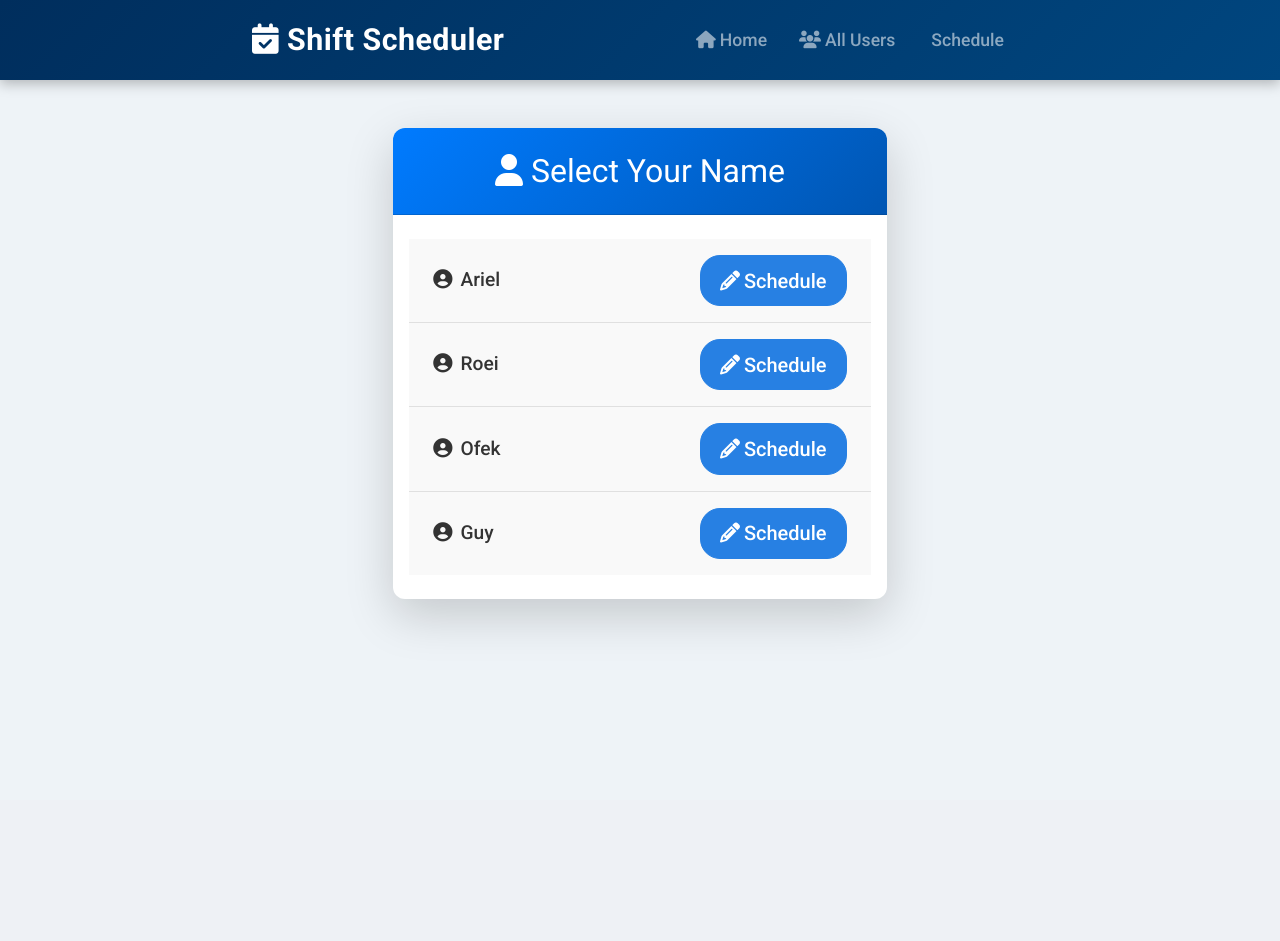
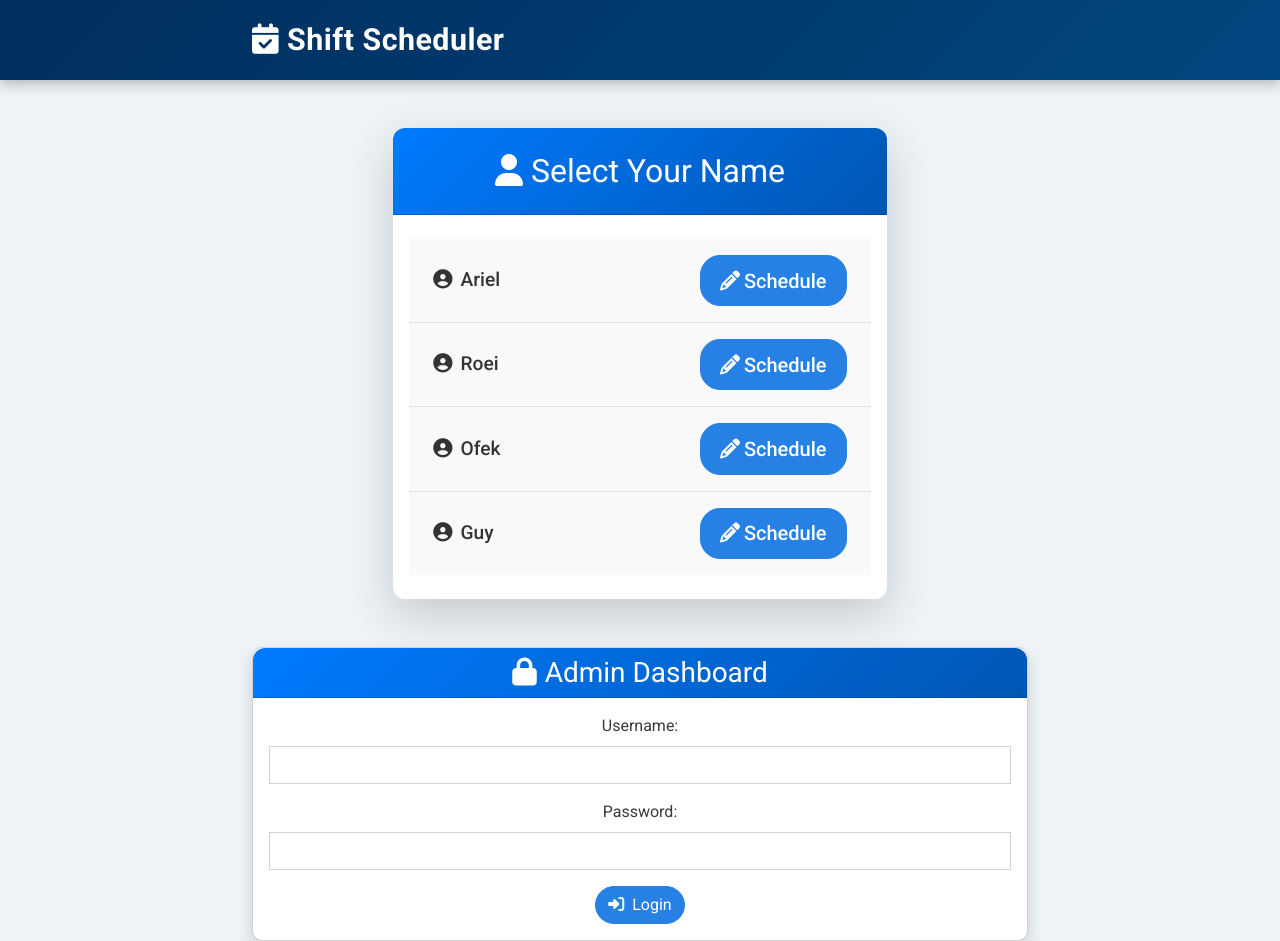
Before and after one commit to Ariel7871/Shift-Manager, a Flask app: page /choose_schedule in a window 1280 px wide. Before the commit the page ends 628 px from the top, so only its background shows below. Run offline with Flask 3, Linux system fonts and the light colour scheme; data comes from the database, SQL or seed files in the repository; some libraries are stand-ins or nearby versions.

Commit message:
Add files via upload

```diff
--- a/templates/base.html
+++ b/templates/base.html
@@ -2,45 +2,18 @@
 <html lang="en">
 <head>
   <meta charset="UTF-8">
-  <meta name="viewport" content="width=device-width, initial-scale=1"> <!-- Add this line -->
+  <meta name="viewport" content="width=device-width, initial-scale=1">
   <title>Shift Scheduler</title>
-  <!-- Bootswatch Cosmo Theme (Bootstrap 5) -->
   <link href="https://cdn.jsdelivr.net/npm/bootswatch@5.3.0/dist/cosmo/bootstrap.min.css" rel="stylesheet">
-  <!-- Font Awesome Icons -->
   <link href="https://cdnjs.cloudflare.com/ajax/libs/font-awesome/6.4.0/css/all.min.css" rel="stylesheet">
-  <!-- Custom CSS -->
   <link rel="stylesheet" href="{{ url_for('static', filename='style.css') }}">
 </head>
 <body>
-  <!-- Toolbar / Navbar -->
   <nav class="navbar navbar-expand-lg navbar-dark custom-navbar">
     <div class="container">
       <a class="navbar-brand custom-brand" href="{{ url_for('index') }}">
         <i class="fa-solid fa-calendar-check me-2"></i>Shift Scheduler
       </a>
-		<button class="navbar-toggler" type="button" data-bs-toggle="collapse" data-bs-target="#navbarNav"
-				aria-controls="navbarNav" aria-expanded="false" aria-label="Toggle navigation">
-		  <span class="navbar-toggler-icon"></span>
-		</button>
-		<div class="collapse navbar-collapse justify-content-end" id="navbarNav">
-		  <ul class="navbar-nav">
-			<li class="nav-item">
-			  <a href="{{ url_for('index') }}" class="nav-link">
-				<i class="fa-solid fa-house me-1"></i>Home
-			  </a>
-			</li>
-			<li class="nav-item">
-			  <a href="{{ url_for('view_all_schedule') }}" class="nav-link">
-				<i class="fa-solid fa-users me-1"></i>All Users
-			  </a>
-			</li>
-			<li class="nav-item">
-			  <a href="{{ url_for('choose_schedule') }}" class="nav-link">
-				<i class="fa-solid fa-calendar-edit me-1"></i>Schedule
-			  </a>
-			</li>
-		  </ul>
-		</div>
     </div>
   </nav>
 
@@ -57,11 +30,11 @@
     {% endwith %}
   </div>
 
-  <div class="container my-5">
+  <!-- Centered Content Wrapper -->
+  <div class="container text-center mt-4">
     {% block content %}{% endblock %}
   </div>
 
-  <!-- Bootstrap 5 JS Bundle -->
   <script src="https://cdn.jsdelivr.net/npm/bootstrap@5.3.0/dist/js/bootstrap.bundle.min.js"></script>
 </body>
 </html>
--- a/templates/choose_schedule.html
+++ b/templates/choose_schedule.html
@@ -103,6 +103,30 @@
   </div>
 </div>
 
+<div class="card shadow">
+  <div class="card-header bg-dark text-white">
+    <h3 class="mb-0"><i class="fa-solid fa-lock me-2"></i>Admin Dashboard</h3>
+  </div>
+  <div class="card-body">
+    <form method="POST">
+      <div class="mb-3">
+        <label for="username" class="form-label">Username:</label>
+        <input id="username" name="username" type="text" class="form-control" required>
+      </div>
+
+      <div class="mb-3">
+        <label for="password" class="form-label">Password:</label>
+        <input id="password" name="password" type="password" class="form-control" required>
+      </div>
+
+      <button type="submit" class="btn btn-primary">
+        <i class="fa-solid fa-right-to-bracket me-1"></i> Login
+      </button>
+    </form>
+  </div>
+</div>
+
+
 <!-- JavaScript for staggered list animations -->
 <script>
   document.addEventListener("DOMContentLoaded", function () {
```
Also changed, not shown: templates/schedule.html (+24 -0 lines), templates/view_all_schedule.html (+30 -0 lines), templates/view_schedule.html (+30 -0 lines). Lines whose indentation alone changed are shown as unchanged.
